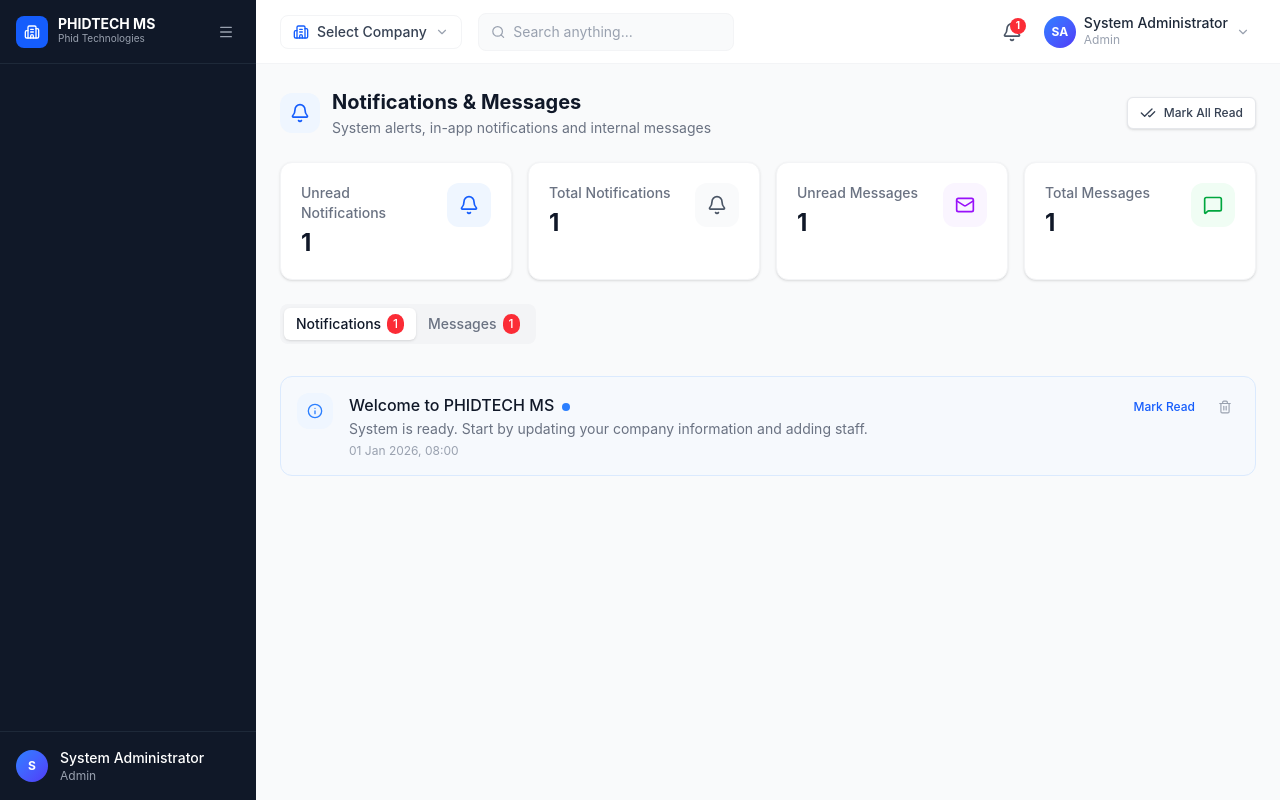
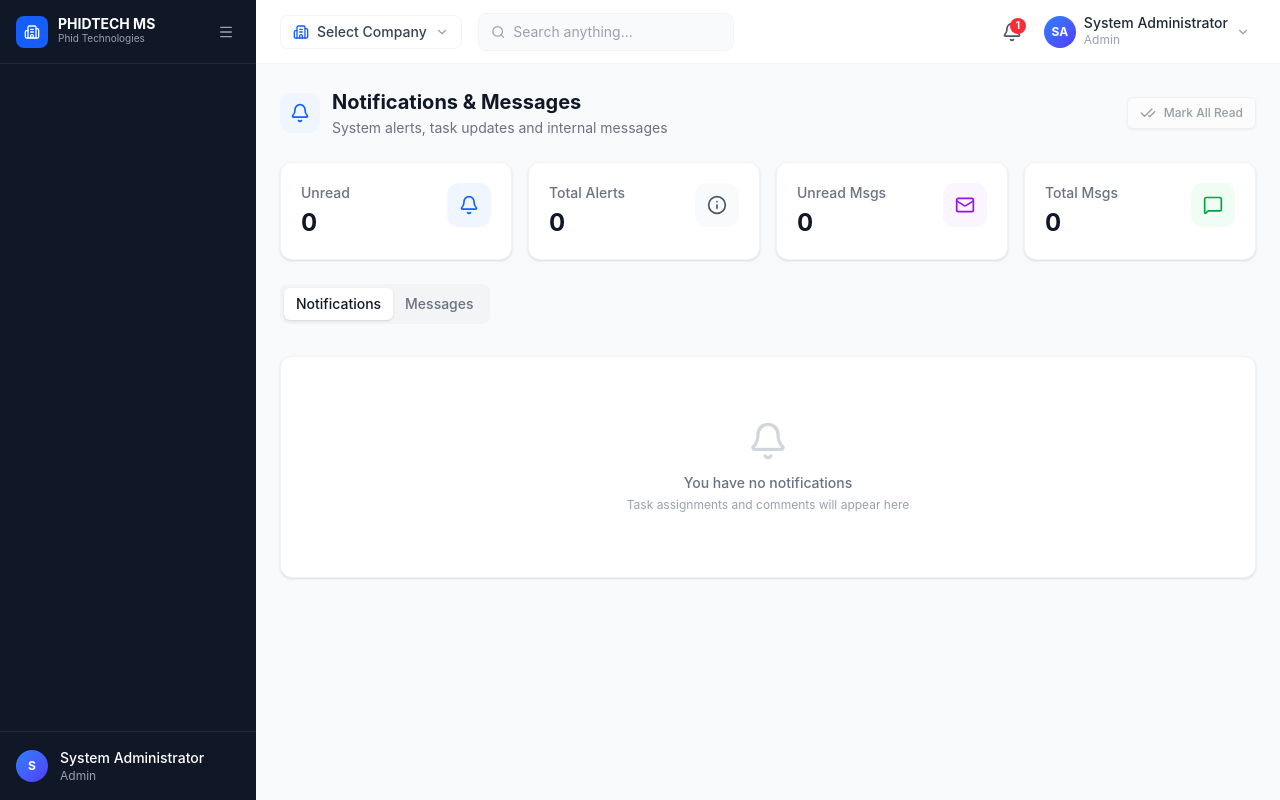
Before and after one commit to PHIDTECH/phidtechstaff, a Next.js app: page /notifications in a window 1280 px wide. Built offline with nearby package versions, Linux system fonts and the light colour scheme.

Commit message:
feat: notifications page - real localStorage notifications/messages, task comment alerts, compose and send messages between staff

```diff
--- a/app/notifications/page.tsx
+++ b/app/notifications/page.tsx
@@ -1,57 +1,144 @@
 "use client";
 export const dynamic = "force-dynamic";
-import { useState } from "react";
+import { useState, useEffect } from "react";
 import MainLayout from "@/components/layout/MainLayout";
 import PageHeader from "@/components/shared/PageHeader";
 import StatCard from "@/components/shared/StatCard";
 import { Button } from "@/components/ui/button";
+import { Input } from "@/components/ui/input";
+import { Textarea } from "@/components/ui/textarea";
 import { Tabs, TabsList, TabsTrigger, TabsContent } from "@/components/ui/tabs";
-import { Bell, Mail, MessageSquare, CheckCheck, Trash2, Info, AlertTriangle, CheckCircle, XCircle } from "lucide-react";
-import { notifications, messages, users } from "@/lib/data";
-import { formatDateTime, getInitials } from "@/lib/utils";
+import { Select, SelectContent, SelectItem, SelectTrigger, SelectValue } from "@/components/ui/select";
+import { Bell, Mail, MessageSquare, CheckCheck, Trash2, Info, CheckCircle, Send } from "lucide-react";
+import { getInitials } from "@/lib/utils";
 import { Avatar, AvatarFallback } from "@/components/ui/avatar";
 
+const NOTIF_KEY   = "phidtech_notifications";
+const MSGS_KEY    = "phidtech_messages";
+const SESSION_KEY = "phidtech_session";
+const USERS_KEY   = "phidtech_users";
+const ACTIVE_KEY  = "phidtech_active_company";
+
+function lsGet<T>(key: string, fallback: T): T {
+  try { const v = localStorage.getItem(key); return v ? JSON.parse(v) as T : fallback; } catch { return fallback; }
+}
+function lsSet(key: string, val: unknown) { try { localStorage.setItem(key, JSON.stringify(val)); } catch {} }
+function lsStr(key: string, fallback = "") { try { return localStorage.getItem(key) ?? fallback; } catch { return fallback; } }
+
+interface Notif  { id: string; userId: string; message: string; read: boolean; createdAt: string; taskId?: string; }
+interface Msg    { id: string; fromId: string; fromName: string; toId: string; subject: string; body: string; read: boolean; createdAt: string; }
+interface Staff  { id: string; name: string; position: string; companyId: string; }
+
 export default function NotificationsPage() {
-  const [notifList, setNotifList] = useState(notifications.filter(n => n.userId === "u1"));
-  const [msgList] = useState(messages.filter(m => m.toId === "u1"));
+  const [notifList, setNotifList] = useState<Notif[]>([]);
+  const [msgList,   setMsgList]   = useState<Msg[]>([]);
+  const [staffList, setStaffList] = useState<Staff[]>([]);
+  const [session,   setSession]   = useState<{id:string;name:string}|null>(null);
+  const [compose, setCompose]     = useState({ toId: "", subject: "", body: "" });
+  const [sent, setSent]           = useState(false);
 
-  const unread = notifList.filter(n => !n.read).length;
+  const reload = () => {
+    const sess = lsGet<{id:string;name:string}>(SESSION_KEY, null as never);
+    setSession(sess);
+    const uid  = sess?.id ?? "superadmin";
+    const cid  = lsStr(ACTIVE_KEY);
+    const allNotifs = lsGet<Notif[]>(NOTIF_KEY, []);
+    setNotifList(allNotifs.filter(n => n.userId === uid).sort((a,b) => b.createdAt.localeCompare(a.createdAt)));
+    const allMsgs = lsGet<Msg[]>(MSGS_KEY, []);
+    setMsgList(allMsgs.filter(m => m.toId === uid).sort((a,b) => b.createdAt.localeCompare(a.createdAt)));
+    const allStaff = lsGet<Staff[]>(USERS_KEY, []);
+    setStaffList(allStaff.filter(u => u.companyId === cid && u.id !== uid));
+  };
+
+  useEffect(() => {
+    reload();
+    window.addEventListener("phidtech_companies_updated", reload);
+    return () => window.removeEventListener("phidtech_companies_updated", reload);
+  }, []);
+
+  const persist = (list: Notif[]) => { lsSet(NOTIF_KEY, [...lsGet<Notif[]>(NOTIF_KEY, []).filter(n => !list.find(x => x.id === n.id)), ...list]); };
+
+  const markRead = (id: string) => {
+    const updated = notifList.map(n => n.id === id ? { ...n, read: true } : n);
+    setNotifList(updated);
+    persist(updated);
+  };
+
+  const markAllRead = () => {
+    const updated = notifList.map(n => ({ ...n, read: true }));
+    setNotifList(updated);
+    persist(updated);
+  };
+
+  const deleteNotif = (id: string) => {
+    const updated = notifList.filter(n => n.id !== id);
+    setNotifList(updated);
+    const all = lsGet<Notif[]>(NOTIF_KEY, []).filter(n => n.id !== id);
+    lsSet(NOTIF_KEY, all);
+  };
+
+  const markMsgRead = (id: string) => {
+    const updated = msgList.map(m => m.id === id ? { ...m, read: true } : m);
+    setMsgList(updated);
+    const all = lsGet<Msg[]>(MSGS_KEY, []).map(m => m.id === id ? { ...m, read: true } : m);
+    lsSet(MSGS_KEY, all);
+  };
+
+  const deleteMsg = (id: string) => {
+    setMsgList(prev => prev.filter(m => m.id !== id));
+    lsSet(MSGS_KEY, lsGet<Msg[]>(MSGS_KEY, []).filter(m => m.id !== id));
+  };
+
+  const sendMessage = () => {
+    if (!compose.toId || !compose.subject.trim() || !compose.body.trim()) return;
+    const msg: Msg = {
+      id: `msg-${Date.now()}`,
+      fromId: session?.id ?? "superadmin",
+      fromName: session?.name ?? "System Administrator",
+      toId: compose.toId,
+      subject: compose.subject.trim(),
+      body: compose.body.trim(),
+      read: false,
+      createdAt: new Date().toISOString(),
+    };
+    const all = [...lsGet<Msg[]>(MSGS_KEY, []), msg];
+    lsSet(MSGS_KEY, all);
+    setCompose({ toId: "", subject: "", body: "" });
+    setSent(true);
+    setTimeout(() => setSent(false), 3000);
+  };
+
+  const unread     = notifList.filter(n => !n.read).length;
   const unreadMsgs = msgList.filter(m => !m.read).length;
 
-  const markAllRead = () => setNotifList(prev => prev.map(n => ({ ...n, read: true })));
-
-  const notifIcon = (type: string) => {
-    if (type === "success") return <CheckCircle className="w-4 h-4 text-green-600" />;
-    if (type === "error") return <XCircle className="w-4 h-4 text-red-500" />;
-    if (type === "warning") return <AlertTriangle className="w-4 h-4 text-yellow-500" />;
-    return <Info className="w-4 h-4 text-blue-500" />;
+  const timeAgo = (iso: string) => {
+    const diff = Date.now() - new Date(iso).getTime();
+    const m = Math.floor(diff / 60000);
+    if (m < 1)  return "just now";
+    if (m < 60) return `${m}m ago`;
+    const h = Math.floor(m / 60);
+    if (h < 24) return `${h}h ago`;
+    return `${Math.floor(h / 24)}d ago`;
   };
-
-  const notifBg = (type: string) => ({
-    success: "bg-green-50",
-    error: "bg-red-50",
-    warning: "bg-yellow-50",
-    info: "bg-blue-50",
-  }[type] || "bg-gray-50");
 
   return (
     <MainLayout>
       <PageHeader
         title="Notifications & Messages"
-        subtitle="System alerts, in-app notifications and internal messages"
+        subtitle="System alerts, task updates and internal messages"
         icon={Bell}
         actions={
-          <Button variant="outline" size="sm" onClick={markAllRead}>
+          <Button variant="outline" size="sm" onClick={markAllRead} disabled={unread === 0}>
             <CheckCheck className="w-4 h-4 mr-2" /> Mark All Read
           </Button>
         }
       />
 
       <div className="grid grid-cols-2 lg:grid-cols-4 gap-4 mb-6">
-        <StatCard title="Unread Notifications" value={unread} icon={Bell} iconBg="bg-blue-50" iconColor="text-blue-600" />
-        <StatCard title="Total Notifications" value={notifList.length} icon={Bell} iconBg="bg-gray-50" iconColor="text-gray-600" />
-        <StatCard title="Unread Messages" value={unreadMsgs} icon={Mail} iconBg="bg-purple-50" iconColor="text-purple-600" />
-        <StatCard title="Total Messages" value={msgList.length} icon={MessageSquare} iconBg="bg-green-50" iconColor="text-green-600" />
+        <StatCard title="Unread"        value={unread}          icon={Bell}          iconBg="bg-blue-50"   iconColor="text-blue-600" />
+        <StatCard title="Total Alerts"  value={notifList.length} icon={Info}          iconBg="bg-gray-50"   iconColor="text-gray-600" />
+        <StatCard title="Unread Msgs"   value={unreadMsgs}      icon={Mail}          iconBg="bg-purple-50" iconColor="text-purple-600" />
+        <StatCard title="Total Msgs"    value={msgList.length}   icon={MessageSquare} iconBg="bg-green-50"  iconColor="text-green-600" />
       </div>
 
       <Tabs defaultValue="notifications">
@@ -64,133 +151,123 @@ export default function NotificationsPage() {
           </TabsTrigger>
         </TabsList>
 
+        {/* ── Notifications ── */}
         <TabsContent value="notifications">
           <div className="space-y-2">
-            {notifList.map(notif => (
-              <div
-                key={notif.id}
-                className={`flex items-start gap-4 p-4 rounded-xl border transition-colors ${
-                  !notif.read ? "border-blue-100 bg-blue-50/30" : "border-gray-100 bg-white"
+            {notifList.length === 0 ? (
+              <div className="bg-white rounded-xl border border-gray-100 shadow-sm flex flex-col items-center justify-center py-16 text-center">
+                <Bell className="w-10 h-10 text-gray-300 mb-3" />
+                <p className="text-sm font-medium text-gray-500">You have no notifications</p>
+                <p className="text-xs text-gray-400 mt-1">Task assignments and comments will appear here</p>
+              </div>
+            ) : notifList.map(notif => (
+              <div key={notif.id}
+                className={`flex items-start gap-4 p-4 rounded-xl border transition-colors cursor-pointer ${
+                  !notif.read ? "border-blue-100 bg-blue-50/40" : "border-gray-100 bg-white"
                 }`}
+                onClick={() => markRead(notif.id)}
               >
-                <div className={`w-9 h-9 rounded-xl flex items-center justify-center shrink-0 ${notifBg(notif.type)}`}>
-                  {notifIcon(notif.type)}
+                <div className={`w-9 h-9 rounded-xl flex items-center justify-center shrink-0 ${!notif.read ? "bg-blue-100" : "bg-gray-100"}`}>
+                  {notif.taskId
+                    ? <CheckCircle className={`w-4 h-4 ${!notif.read ? "text-blue-600" : "text-gray-500"}`} />
+                    : <Bell className={`w-4 h-4 ${!notif.read ? "text-blue-600" : "text-gray-500"}`} />
+                  }
                 </div>
                 <div className="flex-1 min-w-0">
                   <div className="flex items-start justify-between gap-2">
-                    <div>
-                      <p className={`font-medium ${!notif.read ? "text-gray-900" : "text-gray-700"}`}>
-                        {notif.title}
-                        {!notif.read && <span className="ml-2 inline-block w-2 h-2 rounded-full bg-blue-500" />}
+                    <div className="min-w-0">
+                      <p className={`text-sm ${!notif.read ? "font-semibold text-gray-900" : "text-gray-700"}`}>
+                        {notif.message}
+                        {!notif.read && <span className="ml-2 inline-block w-2 h-2 rounded-full bg-blue-500 align-middle" />}
                       </p>
-                      <p className="text-sm text-gray-500 mt-0.5">{notif.message}</p>
-                      <p className="text-xs text-gray-400 mt-1">{formatDateTime(notif.createdAt)}</p>
+                      <p className="text-xs text-gray-400 mt-1">{timeAgo(notif.createdAt)}</p>
                     </div>
-                    <div className="flex items-center gap-1 shrink-0">
+                    <div className="flex items-center gap-1 shrink-0" onClick={e => e.stopPropagation()}>
                       {!notif.read && (
-                        <Button
-                          variant="ghost"
-                          size="sm"
-                          className="text-xs text-blue-600 h-7"
-                          onClick={() => setNotifList(prev => prev.map(n => n.id === notif.id ? { ...n, read: true } : n))}
-                        >
+                        <Button variant="ghost" size="sm" className="text-xs text-blue-600 h-7 px-2" onClick={() => markRead(notif.id)}>
                           Mark Read
                         </Button>
                       )}
-                      <Button
-                        variant="ghost"
-                        size="icon"
-                        className="h-7 w-7"
-                        onClick={() => setNotifList(prev => prev.filter(n => n.id !== notif.id))}
-                      >
-                        <Trash2 className="w-3.5 h-3.5 text-gray-400" />
+                      <Button variant="ghost" size="icon" className="h-7 w-7" onClick={() => deleteNotif(notif.id)}>
+                        <Trash2 className="w-3.5 h-3.5 text-gray-400 hover:text-red-500" />
                       </Button>
                     </div>
                   </div>
                 </div>
               </div>
             ))}
-            {notifList.length === 0 && (
-              <div className="text-center py-12 text-gray-400">
-                <Bell className="w-10 h-10 mx-auto mb-3 opacity-30" />
-                <p className="font-medium">No notifications</p>
-              </div>
-            )}
           </div>
         </TabsContent>
 
+        {/* ── Messages ── */}
         <TabsContent value="messages">
-          <div className="space-y-2">
-            {msgList.map(msg => {
-              const sender = users.find(u => u.id === msg.fromId);
-              return (
-                <div
-                  key={msg.id}
+          <div className="space-y-2 mb-4">
+            {msgList.length === 0 ? (
+              <div className="bg-white rounded-xl border border-gray-100 shadow-sm flex flex-col items-center justify-center py-12 text-center">
+                <Mail className="w-10 h-10 text-gray-300 mb-3" />
+                <p className="text-sm text-gray-500">No messages yet</p>
+              </div>
+            ) : msgList.map(msg => (
+              <div key={msg.id}
+                onClick={() => markMsgRead(msg.id)}
                 className={`flex items-start gap-4 p-4 rounded-xl border cursor-pointer hover:bg-gray-50 transition-colors ${
                   !msg.read ? "border-purple-100 bg-purple-50/20" : "border-gray-100 bg-white"
                 }`}
               >
                 <Avatar className="w-10 h-10 shrink-0">
-                    <AvatarFallback className="text-sm">{sender ? getInitials(sender.name) : "?"}</AvatarFallback>
+                  <AvatarFallback className="text-sm">{getInitials(msg.fromName)}</AvatarFallback>
                 </Avatar>
                 <div className="flex-1 min-w-0">
                   <div className="flex items-start justify-between gap-2">
                     <div className="min-w-0">
-                        <div className="flex items-center gap-2">
-                          <p className={`font-medium ${!msg.read ? "text-gray-900" : "text-gray-700"}`}>
-                            {sender?.name}
-                            {!msg.read && <span className="ml-2 inline-block w-2 h-2 rounded-full bg-purple-500" />}
+                      <p className={`text-sm font-medium ${!msg.read ? "text-gray-900" : "text-gray-700"}`}>
+                        {msg.fromName}
+                        {!msg.read && <span className="ml-2 inline-block w-2 h-2 rounded-full bg-purple-500 align-middle" />}
                       </p>
-                          <p className="text-xs text-gray-400">{sender?.position}</p>
+                      <p className={`text-sm mt-0.5 ${!msg.read ? "font-semibold text-gray-800" : "text-gray-600"}`}>{msg.subject}</p>
+                      <p className="text-sm text-gray-500 mt-0.5 truncate">{msg.body}</p>
+                      <p className="text-xs text-gray-400 mt-1">{timeAgo(msg.createdAt)}</p>
                     </div>
-                        <p className={`text-sm mt-0.5 ${!msg.read ? "font-semibold text-gray-800" : "text-gray-600"}`}>
-                          {msg.subject}
-                        </p>
-                        <p className="text-sm text-gray-500 mt-0.5 truncate">{msg.body}</p>
-                        <p className="text-xs text-gray-400 mt-1">{formatDateTime(msg.createdAt)}</p>
-                      </div>
-                      <Button variant="ghost" size="icon" className="h-7 w-7 shrink-0">
-                        <Trash2 className="w-3.5 h-3.5 text-gray-400" />
+                    <Button variant="ghost" size="icon" className="h-7 w-7 shrink-0" onClick={e => { e.stopPropagation(); deleteMsg(msg.id); }}>
+                      <Trash2 className="w-3.5 h-3.5 text-gray-400 hover:text-red-500" />
                     </Button>
                   </div>
                 </div>
               </div>
-              );
-            })}
+            ))}
           </div>
 
-          {/* Compose Message */}
-          <div className="mt-4 bg-white rounded-xl border border-gray-100 shadow-sm p-5">
+          {/* Compose */}
+          <div className="bg-white rounded-xl border border-gray-100 shadow-sm p-5">
             <h3 className="font-semibold text-gray-900 mb-4">Compose Message</h3>
+            {sent && (
+              <div className="mb-3 flex items-center gap-2 bg-green-50 border border-green-200 rounded-lg px-3 py-2 text-sm text-green-700">
+                <CheckCircle className="w-4 h-4 shrink-0" /> Message sent successfully.
+              </div>
+            )}
             <div className="space-y-3">
               <div>
                 <label className="text-sm font-medium text-gray-700 mb-1.5 block">To</label>
-                <select className="flex h-9 w-full rounded-lg border border-gray-200 bg-white px-3 py-1 text-sm shadow-sm focus-visible:outline-none focus-visible:ring-2 focus-visible:ring-blue-500">
-                  <option value="">Select recipient</option>
-                  {users.filter(u => u.companyId === "c1" && u.id !== "u1").map(u => (
-                    <option key={u.id} value={u.id}>{u.name} – {u.position}</option>
+                <Select value={compose.toId} onValueChange={v => setCompose(c => ({...c, toId: v}))}>
+                  <SelectTrigger><SelectValue placeholder="Select recipient" /></SelectTrigger>
+                  <SelectContent>
+                    {staffList.map(u => (
+                      <SelectItem key={u.id} value={u.id}>{u.name} — {u.position}</SelectItem>
                     ))}
-                </select>
+                  </SelectContent>
+                </Select>
               </div>
               <div>
                 <label className="text-sm font-medium text-gray-700 mb-1.5 block">Subject</label>
-                <input
-                  type="text"
-                  placeholder="Message subject"
-                  className="flex h-9 w-full rounded-lg border border-gray-200 bg-white px-3 py-1 text-sm shadow-sm focus-visible:outline-none focus-visible:ring-2 focus-visible:ring-blue-500"
-                />
+                <Input placeholder="Message subject" value={compose.subject} onChange={e => setCompose(c => ({...c, subject: e.target.value}))} />
               </div>
               <div>
                 <label className="text-sm font-medium text-gray-700 mb-1.5 block">Message</label>
-                <textarea
-                  rows={4}
-                  placeholder="Type your message here..."
-                  className="flex min-h-[80px] w-full rounded-lg border border-gray-200 bg-white px-3 py-2 text-sm shadow-sm placeholder:text-gray-400 focus-visible:outline-none focus-visible:ring-2 focus-visible:ring-blue-500"
-                />
+                <Textarea rows={4} placeholder="Type your message here..." value={compose.body} onChange={e => setCompose(c => ({...c, body: e.target.value}))} />
               </div>
               <div className="flex justify-end">
-                <Button size="sm">
-                  <Mail className="w-4 h-4 mr-2" /> Send Message
+                <Button size="sm" onClick={sendMessage} disabled={!compose.toId || !compose.subject.trim() || !compose.body.trim()}>
+                  <Send className="w-4 h-4 mr-2" /> Send Message
                 </Button>
               </div>
             </div>
```
Lines whose indentation alone changed are shown as unchanged.
